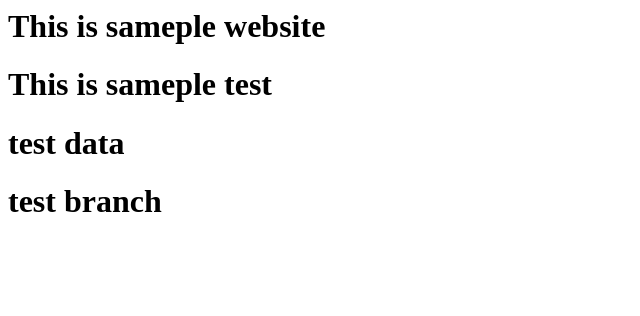
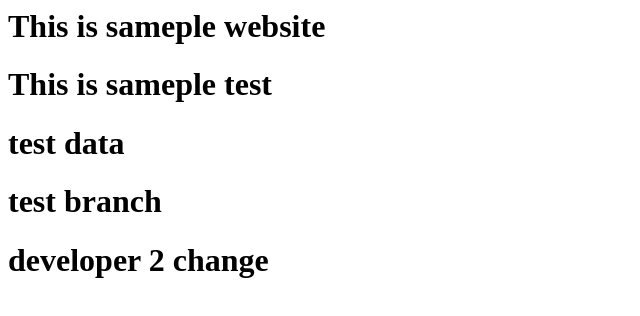
Before and after one commit to mohanraz81/webapp123, a plain HTML site: page index.html in a window 1280 px wide. Shown: the whole page, without its empty margins (0-640 px from the left). Drawn offline with Linux system fonts and the light colour scheme.

Commit message:
dev 2 change

```diff
--- a/index.html
+++ b/index.html
@@ -2,3 +2,4 @@
 <h1>This is sameple test</h1>
 <h1>test data</h1>
 <h1>test branch</h1>
+<h1>developer 2 change </h1>
```
